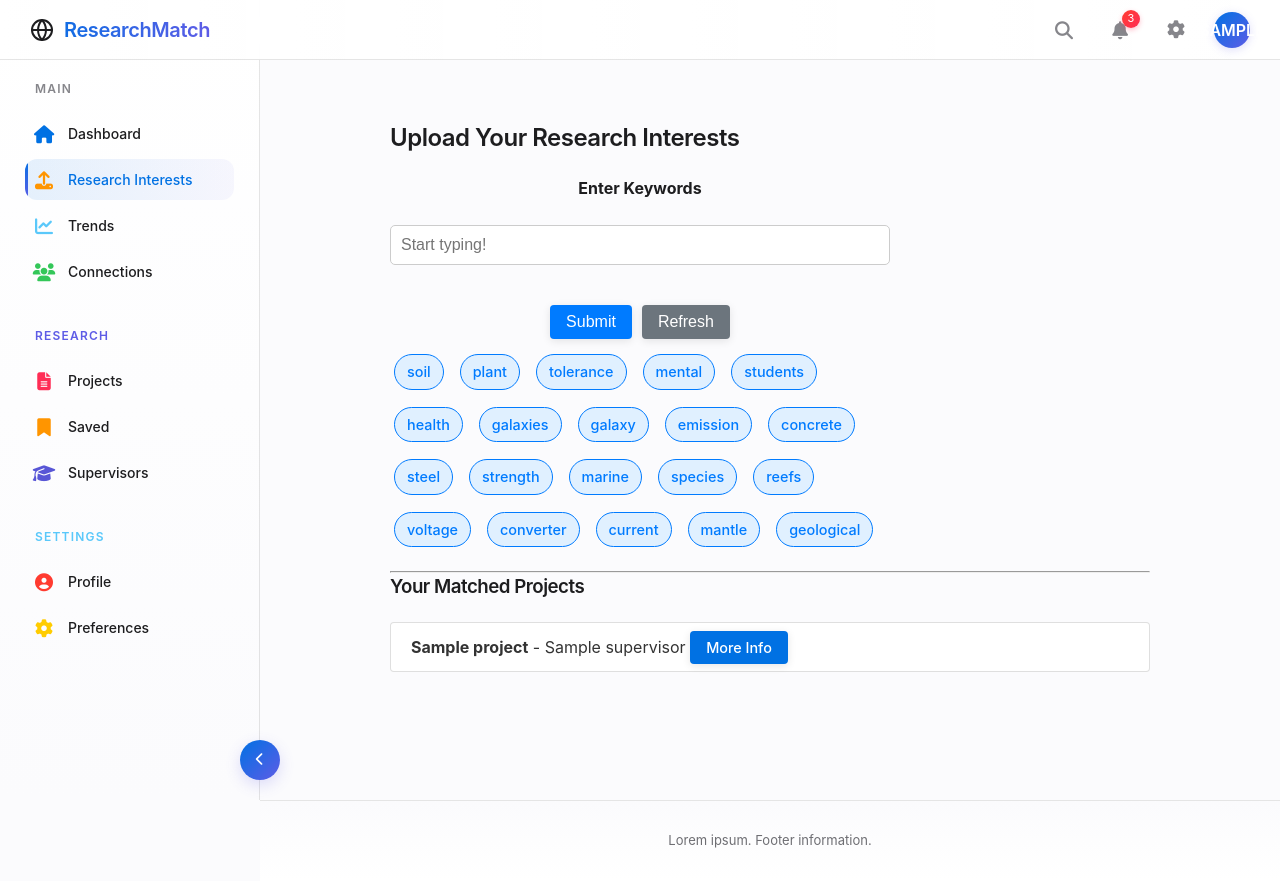
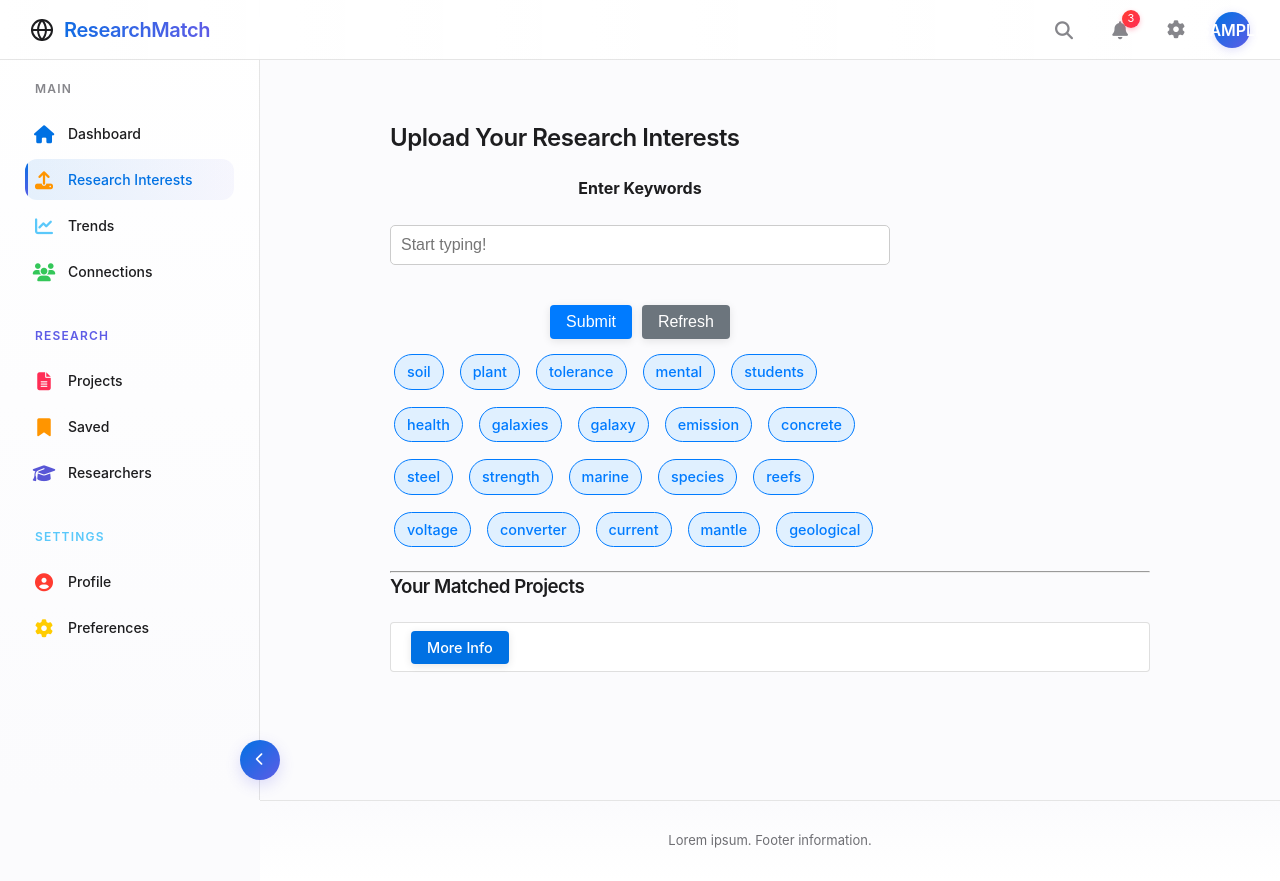
Before and after one commit to spuddydev/CITS3403_Group_Project, a Flask app: template templates/upload.html in a window 1280 px wide. Run offline with Flask 3, Linux system fonts and the light colour scheme; the template is opened without the code that fills it: values that come from a table or form of the project are taken from there, most other values are stand-ins (such as "Sample title", 1, 10 or a date in 2020).

Commit message:
Changed leftover headings

```diff
--- a/templates/base.html
+++ b/templates/base.html
@@ -116,7 +116,7 @@
                             <span class="sidebar-icon" style="color: var(--accent-indigo);">
                                 <i class="fas fa-graduation-cap"></i>
                             </span>
-                            <span class="sidebar-text">Supervisors</span>
+                            <span class="sidebar-text">Researchers</span>
                         </a>
                     </li>
                 </ul>
--- a/templates/home.html
+++ b/templates/home.html
@@ -75,7 +75,7 @@
                     </svg>
                 </div>
                 <h3>Connect with peers</h3>
-                <p>Build your academic network by connecting with students and supervisors who share your interests.</p>
+                <p>Build your academic network by connecting with students and researchers who share your interests.</p>
             </div>
         </div>
     </section>
--- a/templates/upload.html
+++ b/templates/upload.html
@@ -36,7 +36,6 @@
     <ul class="list-group">
         {% for project in matched_projects %}
         <li class="list-group-item">
-            <strong>{{ project.title }}</strong> - {{ project.supervisor }}
             <a href="{{ project.link }}" class="btn btn-sm">More Info</a>
         </li>
         {% endfor %}
```
